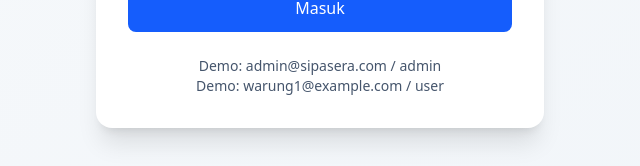
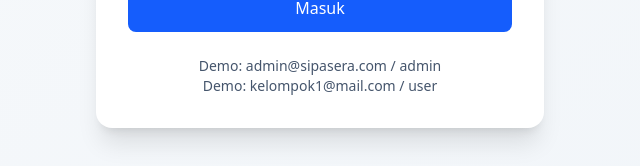
Before and after one commit to 21stcenturyvampire/sipasera-ecommerce, a React (Vite) app: page / in a window 1280 px wide. Shown: the part 536-702 px from the top of the page, without its empty margins (320-960 px from the left). Built offline with nearby package versions, Linux system fonts and the light colour scheme; the HTML template or start-up script is replaced by a standard one.

Commit message:
Change label name

```diff
--- a/src/App.jsx
+++ b/src/App.jsx
@@ -175,7 +175,7 @@ function LoginPage({ onLogin }) {
         </div>
         <div className="mt-6 text-center text-sm text-slate-600">
           <p>Demo: admin@sipasera.com / admin</p>
-          <p>Demo: warung1@example.com / user</p>
+          <p>Demo: kelompok1@mail.com / user</p>
         </div>
       </div>
     </div>
```
